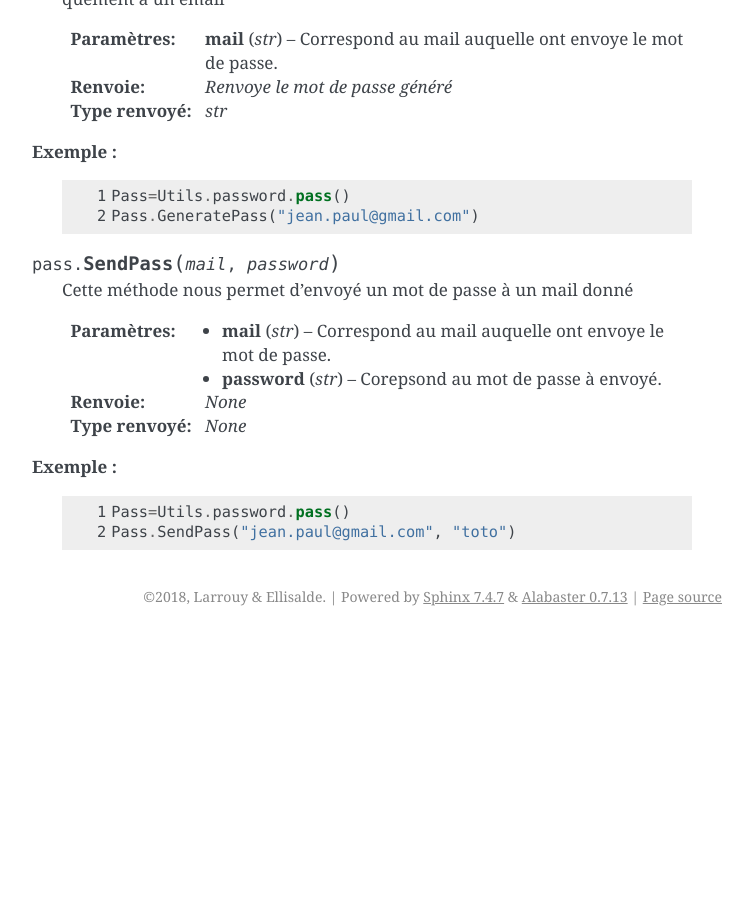
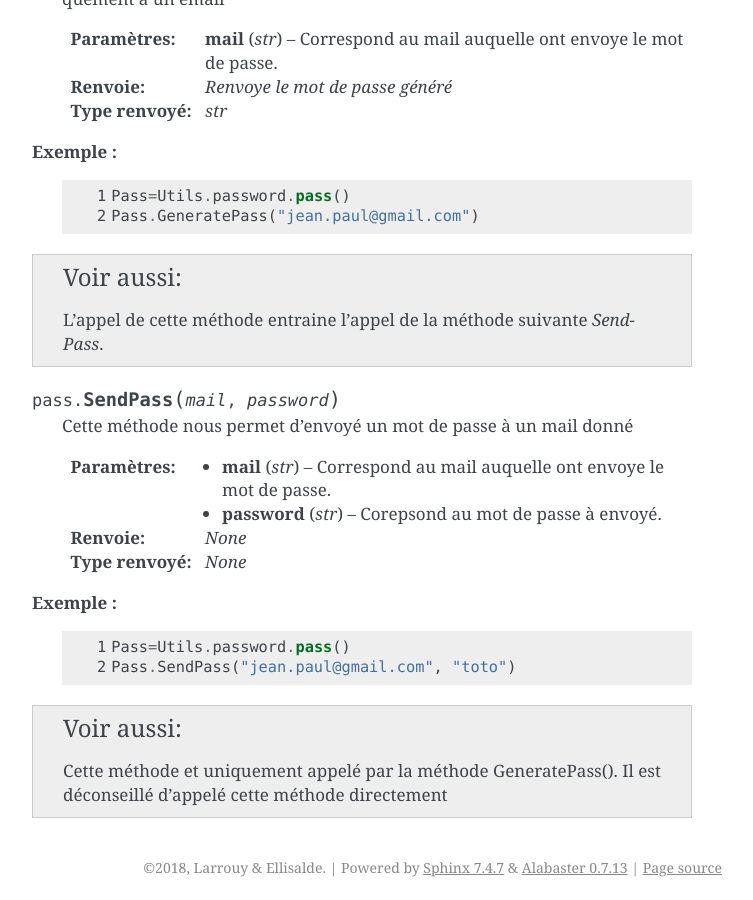
Before and after one commit to soldatroket/ProjetHacking, a Sphinx documentation site: the page built from Documentation/classe.rst, in a window 1280 px wide and 900 px high, scrolled down 5119 px. Shown: the whole window, without its empty margins (388-1141 px from the left). Built offline with Sphinx 7.4.7, drawn with Linux system fonts in a browser that asks for light colours; before the commit the page ends 5755 px from its top, so only the background shows below that.

Commit message:
Update classe.rst

```diff
--- a/Documentation/classe.rst
+++ b/Documentation/classe.rst
@@ -248,6 +248,8 @@ password
       Pass=Utils.password.pass()
       Pass.GeneratePass("jean.paul@gmail.com")
 
+.. seealso:: L'appel de cette méthode entraine l'appel de la méthode suivante *SendPass*.
+
 .. method:: pass.SendPass(mail, password)
 
    Cette méthode nous permet d'envoyé un mot de passe à un mail donné
@@ -264,3 +266,5 @@ password
 
       Pass=Utils.password.pass()
       Pass.SendPass("jean.paul@gmail.com", "toto")
+
+.. seealso:: Cette méthode et uniquement appelé par la méthode GeneratePass(). Il est déconseillé d'appelé cette méthode directement
```
